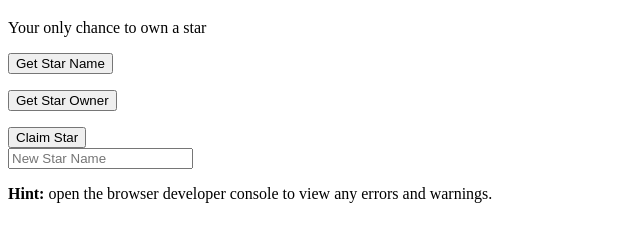
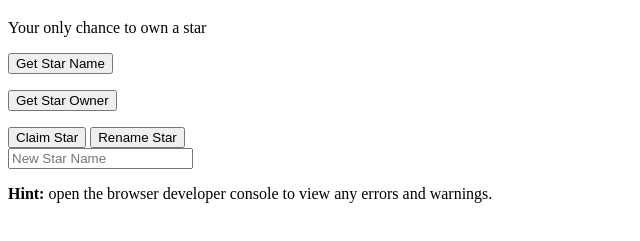
Before and after one commit to gerry101/Star-Notarization-Dapp, a website built with webpack: page app/src/index.html in a window 1280 px wide. Shown: the part 61-302 px from the top of the page, without its empty margins (0-640 px from the left). Built offline with nearby package versions, Linux system fonts and the light colour scheme; what web3 would draw is missing.

Commit message:
Fixed error in html and js files

```diff
--- a/app/src/index.html
+++ b/app/src/index.html
@@ -21,6 +21,8 @@
 
     <button onclick="App.claimStar()">Claim Star</button>
 
+    <button onclick="App.renameStar()">Rename Star</button>
+
     <label for="changeStarName"></label>
     <input
       type="text"
--- a/app/src/index.js
+++ b/app/src/index.js
@@ -43,9 +43,15 @@ const App = {
 
   claimStar: async function() {
     const { claimStar } = this.meta.methods;
+    await claimStar().send({from: this.account});
+    this.setStatus('Claim star function has completed');
+  },
+
+  renameStar: async function() {
+    const { changeStarName } = this.meta.methods;
     const newStarOwner = document.getElementById('changeStarName').value;
-    await claimStar(newStarOwner).send({from: this.account});
-    this.setStatus('Claim star function has completed');
+    await changeStarName(newStarOwner).send({from: this.account});
+    this.setStatus('Rename star function has completed');
   },
 
   setStatus: function(message) {
```
